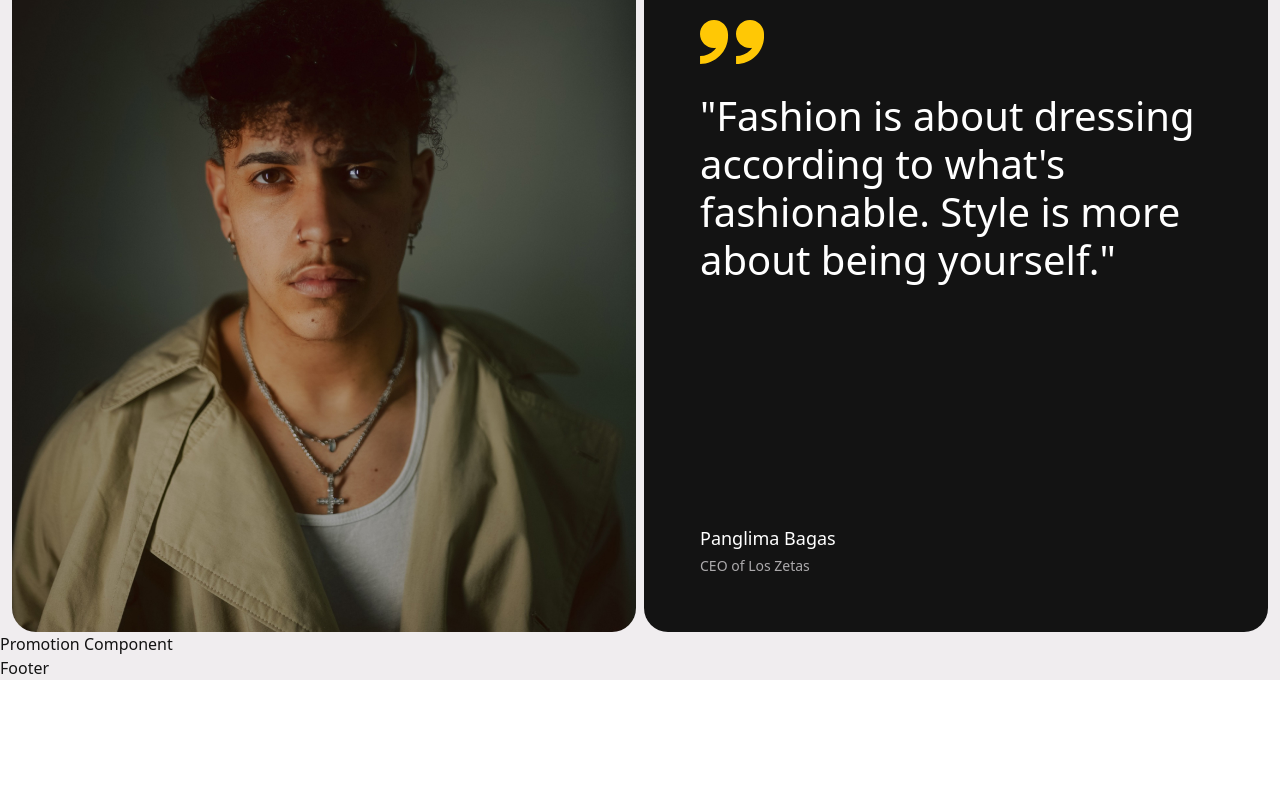
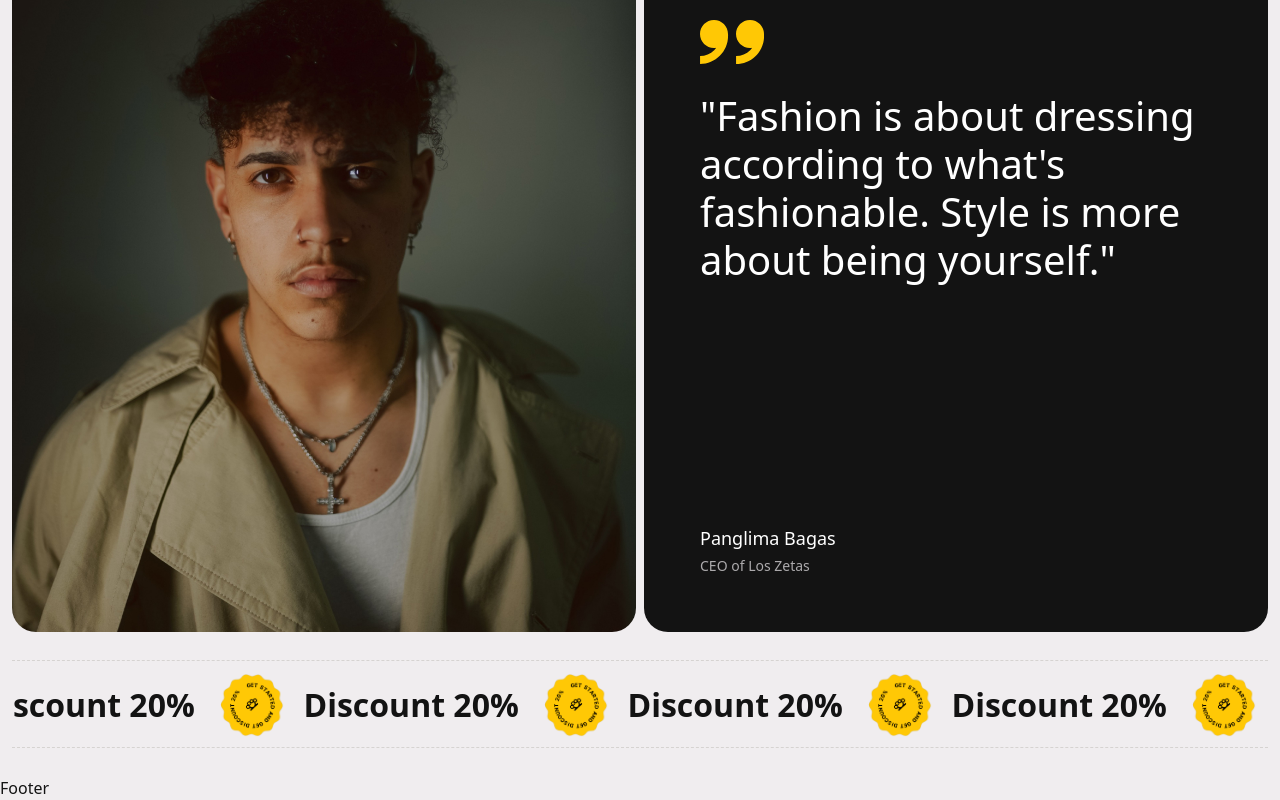
Before and after one commit to ahmadoa/fashion-ecom-landing, a React (Vite) app: page / in a window 1280 px wide. Shown: the part 2726-3526 px from the top of the page. Before the commit the page ends 3406 px from the top, so only its background shows below. Built offline with nearby package versions, Linux system fonts and the light colour scheme.

Commit message:
added promotion infinite carousel

```diff
--- a/src/components/PromotionSponsors.jsx
+++ b/src/components/PromotionSponsors.jsx
@@ -1,16 +1,63 @@
+import { useState, useEffect } from "react";
 import { sponsorImages } from "../utils/sponsorLogos";
+import DiscountIcon from "../assets/discount.png";
 
 export const Promotion = () => {
-  return <div>Promotion Component</div>;
+  const [windowSize, setWindowSize] = useState([
+    window.innerWidth,
+    window.innerHeight,
+  ]);
+
+  useEffect(() => {
+    const handleWindowResize = () => {
+      setWindowSize([window.innerWidth, window.innerHeight]);
+    };
+
+    window.addEventListener("resize", handleWindowResize);
+
+    return () => {
+      window.removeEventListener("resize", handleWindowResize);
+    };
+  }, []);
+
+  return (
+    <div className="my-7 flex items-center justify-center mx-3">
+      <div className="w-[200%] h-[5.5rem] py-1 border-t border-b border-dashed border-stone-300 overflow-hidden relative">
+        <div className="w-[200%] flex items-center h-20 justify-around absolute left-0 gap-5 md:gap-20 animateInvert">
+          {Array.from(
+            {
+              length:
+                windowSize[0] <= 500
+                  ? 4
+                  : windowSize[0] > 500 && windowSize[0] <= 1100
+                  ? 8
+                  : windowSize[0] > 1100 && windowSize[0] <= 1400
+                  ? 8
+                  : 14,
+            },
+            (_, i) => (
+              <div className="flex justify-center items-center w-[9rem] gap-2 md:gap-5">
+                <img
+                  src={DiscountIcon}
+                  className="h-10 w-10 sm:h-12 sm:w-12 md:h-16 md:w-16"
+                />
+                <div className="font-semibold text-Textprimary text-sm sm:text-base md:text-[2rem] whitespace-nowrap">
+                  Discount 20%
+                </div>
+              </div>
+            )
+          )}
+        </div>
+      </div>
+    </div>
+  );
 };
 
 export const Sponsors = () => {
   return (
     <div className="my-7 flex items-center justify-center mx-3">
-      <div className="w-[200%] h-24 py-2 border-t border-b border-stone-300 overflow-hidden relative">
-        {/* 2. */}
-        <div className="w-[200%] flex items-center h-20 justify-around absolute left-0 animate gap-5 md:gap-20 animate">
-          {/* 3 */}
+      <div className="w-[200%] h-20 md:h-24 md:py-2 border-t border-b border-stone-300 overflow-hidden relative">
+        <div className="w-[200%] flex items-center h-20 justify-around absolute left-0 animate gap-8 sm:gap-5 md:gap-20 animate">
           {sponsorImages.map((i) => {
             return (
               <div className="flex justify-center items-start w-[9rem]">
--- a/src/index.css
+++ b/src/index.css
@@ -12,6 +12,7 @@ body{
     @apply bg-background text-Darkprimary;
 }
 
+/*animation for sponsors infinite carousel*/
 @keyframes scroll {
     0% {
       left: 0;
@@ -24,3 +25,17 @@ body{
   .animate {
     animation: scroll 15s linear infinite;
   }
+
+/*animation for promotion infinite carousel*/
+@keyframes scrollInvert {
+  0% {
+    left: -100%;
+  }
+  100% {
+    left: 0%;
+  }
+}
+
+.animateInvert {
+  animation: scrollInvert 15s linear infinite;
+}
```
Also changed, not shown: src/assets/discount.png (added).
